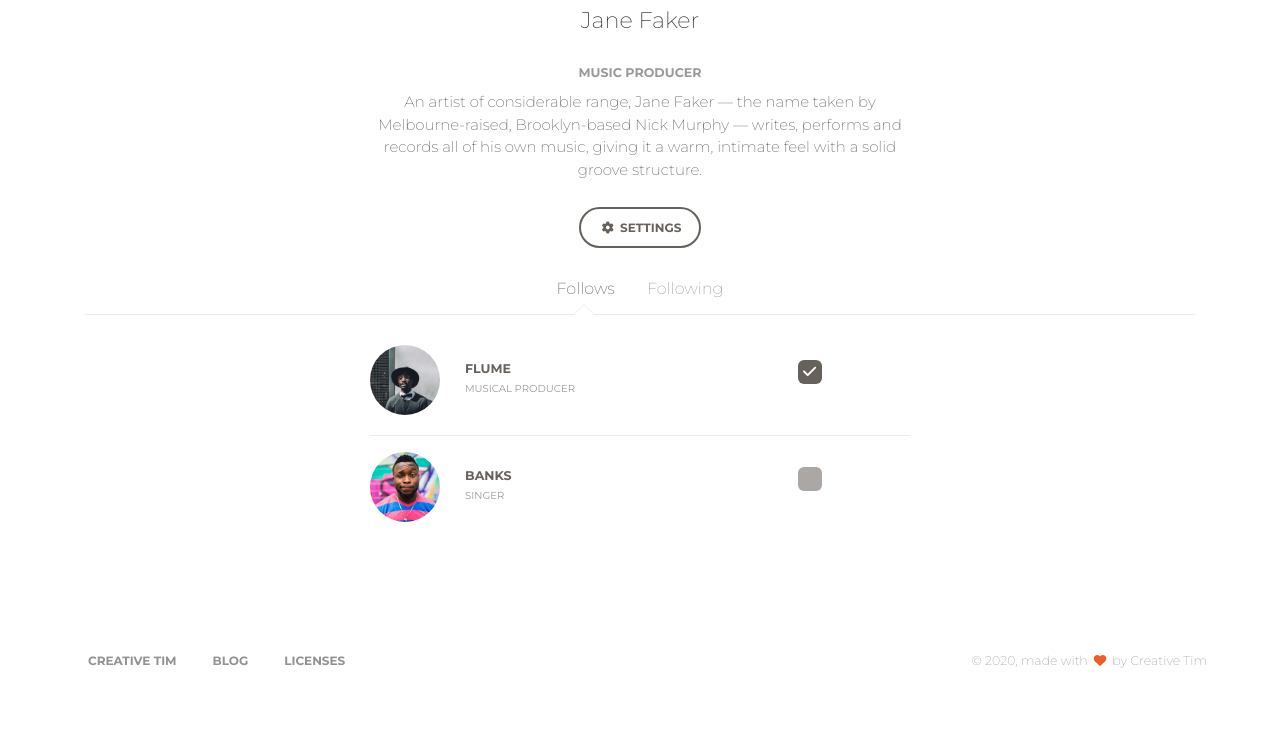
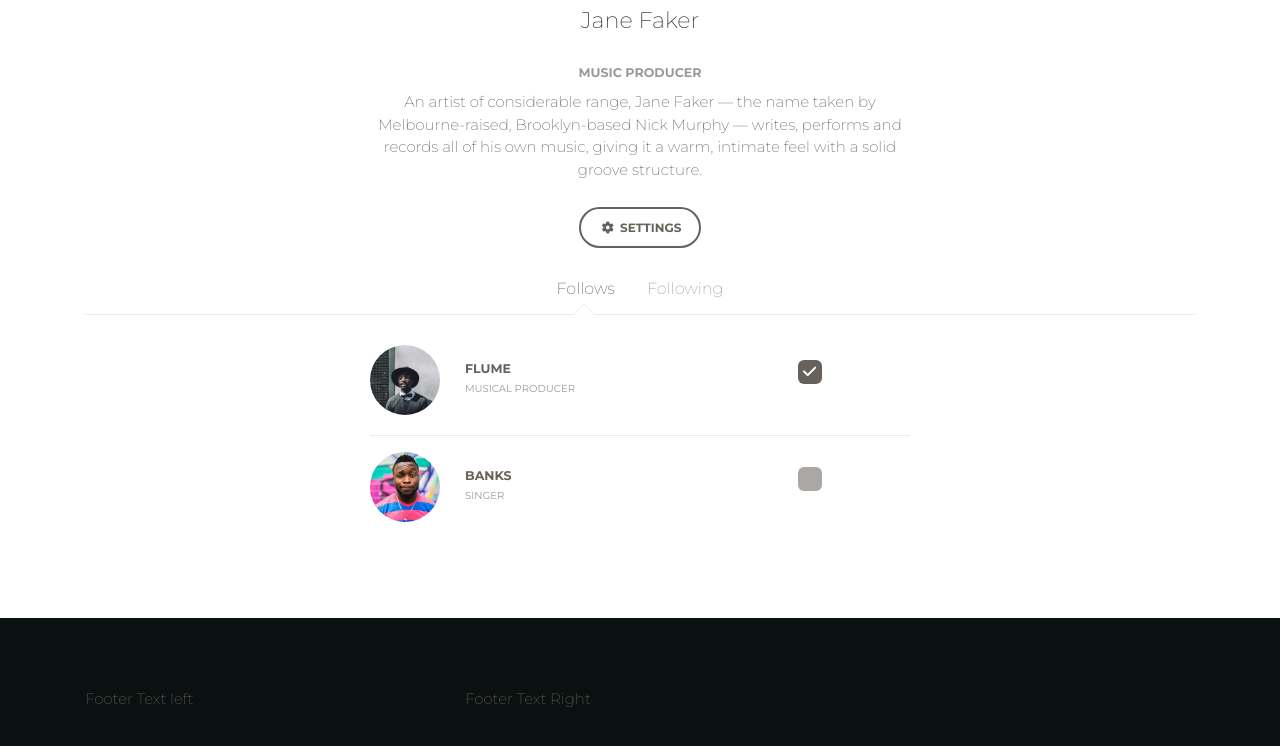
Before and after one commit to bradvatne/barber-ia, a React app: page /profile-page in a window 1280 px wide. Shown: the part 429-1175 px from the top of the page. Before the commit the page ends 1132 px from the top, so only its background shows below. Built offline with nearby package versions, Linux system fonts and the light colour scheme.

Commit message:
footer progress

```diff
--- a/src/assets/css/custom.css
+++ b/src/assets/css/custom.css
@@ -38,3 +38,7 @@
     height: 400px;
     width: 100%;
   }
+
+.footer-text {
+    color: white;
+}
--- a/src/components/Footers/DemoFooter.js
+++ b/src/components/Footers/DemoFooter.js
@@ -20,47 +20,19 @@
 import React from "react";
 
 // reactstrap components
-import { Row, Container } from "reactstrap";
+import { Row, Container, Col } from "reactstrap";
 
 function DemoFooter() {
   return (
-    <footer className="footer footer-black footer-white">
+    <footer className="section section-dark">
       <Container>
         <Row>
-          <nav className="footer-nav">
-            <ul>
-              <li>
-                <a
-                  href="https://www.creative-tim.com?ref=pkr-footer"
-                  target="_blank"
-                >
-                  Creative Tim
-                </a>
-              </li>
-              <li>
-                <a
-                  href="http://blog.creative-tim.com/?ref=pkr-footer"
-                  target="_blank"
-                >
-                  Blog
-                </a>
-              </li>
-              <li>
-                <a
-                  href="https://www.creative-tim.com/license?ref=pkr-footer"
-                  target="_blank"
-                >
-                  Licenses
-                </a>
-              </li>
-            </ul>
-          </nav>
-          <div className="credits ml-auto">
-            <span className="copyright">
-              © {new Date().getFullYear()}, made with{" "}
-              <i className="fa fa-heart heart" /> by Creative Tim
-            </span>
-          </div>
+          <Col sm="4">
+            <p>Footer Text left</p>
+          </Col>
+          <Col sm="4">
+            <p>Footer Text Right</p>
+          </Col>
         </Row>
       </Container>
     </footer>
--- a/src/views/examples/LandingPage.js
+++ b/src/views/examples/LandingPage.js
@@ -137,7 +137,7 @@ function LandingPage() {
           </div>
         </ScrollableAnchor>
         <ScrollableAnchor id={"about"}>
-        <div className="section section-dark text-center">
+          <div className="section section-dark text-center">
             <Container>
               <h2 className="title">About Us</h2>
               <Card className="card-profile card-plain">
@@ -190,10 +190,10 @@ function LandingPage() {
                 </CardFooter>
               </Card>
             </Container>
-        </div>
+          </div>
         </ScrollableAnchor>
         <ScrollableAnchor id={"location"}>
-        <div className="section landing-section">
+          <div className="section landing-section">
             <Container>
               <h2 className="text-center">Visit Us Today</h2>
               <br />
@@ -201,10 +201,25 @@ function LandingPage() {
                 <LeafMap />
               </div>
             </Container>
+          </div>
+        </ScrollableAnchor>
+        <div className="section section-dark footer-text">
+          <Container>
+            <Row>
+              <Col md="6">
+                <div>
+                  <p>Text left</p>
+                  <p>Text left</p>
+                  <p>Text left</p>
+                </div>
+              </Col>
+              <Col md="6">
+                <p className="text-md-right">Text Right</p>
+              </Col>
+            </Row>
+          </Container>
         </div>
-        </ScrollableAnchor>
       </div>
-      <DemoFooter />
     </>
   );
 }
```
